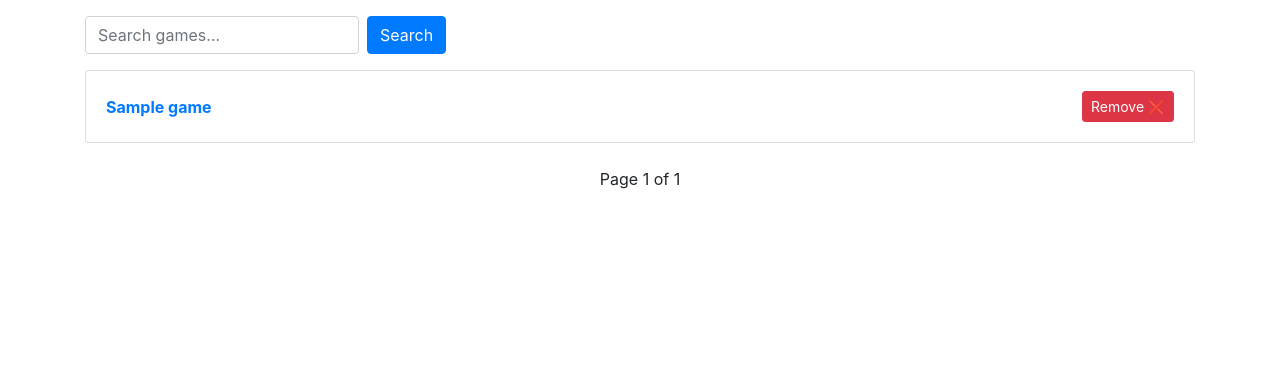
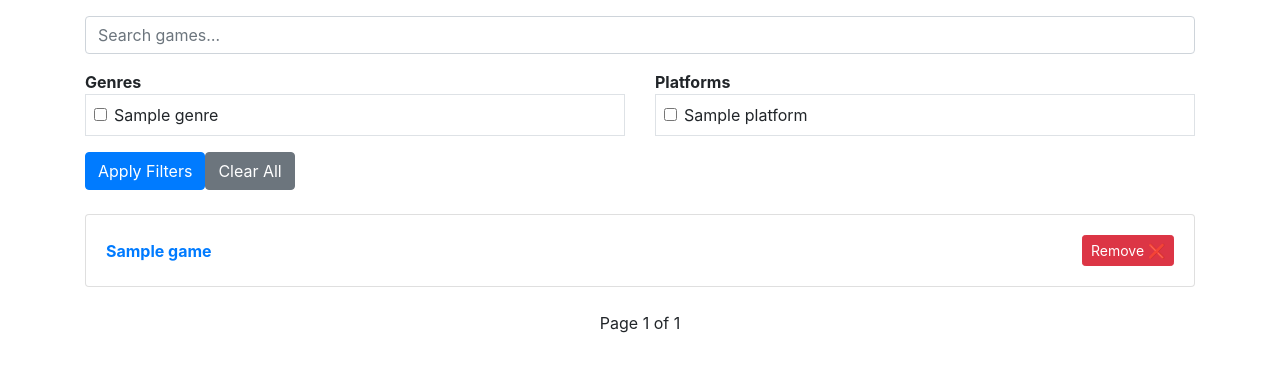
Before and after one commit to ArjunaBazaz/Speed_Recommends, a Django app: page /search/ in a window 1280 px wide. Shown: the part 56-428 px from the top of the page. Run offline with Django 5.2, Linux system fonts and the light colour scheme; a user stored in the database is signed in; tables that the repository leaves empty hold one stand-in row (values such as "Sample post"); parts of the project's set-up code (start-up, migrations or seed data) failed here and were passed over.

Commit message:
added advanced search options

```diff
--- a/core/search/search.py
+++ b/core/search/search.py
@@ -3,23 +3,27 @@ from core.models.games import Game
 from django.core.paginator import Paginator
 from django.db.models import Q
 
-def search_games_either(query: str, page_number: str):
-    return search_games_keyword(query, page_number)
+def search_games_either(query: str, page_number: str, selected_genre: str, selected_platform: str):
+    return search_games_keyword(query, page_number, selected_genre, selected_platform)
 
-def search_games_keyword(query: str, page_number: str):
-    qs = (
-        Game.objects
-        .only("id", "title")
-        .filter(
+def search_games_keyword(query: str, page_number: str, selected_genre: str, selected_platform: str):
+
+    qs = Game.objects.only("id", "title")
+
+    if query:
+        qs = qs.filter(
             Q(title__icontains=query) |
             Q(genres__name__icontains=query) |
-            Q(platforms__name__icontains=query) |
-            Q(developers__name__icontains=query)
+            Q(platforms__name__icontains=query)
         )
-        .distinct()
-        .prefetch_related("genres", "platforms", "developers")
-        .order_by("title")
-    )
+
+    if selected_genre:
+        qs = qs.filter(genres__id=selected_genre)
+
+    if selected_platform:
+        qs = qs.filter(platforms__id=selected_platform)
+
+    qs = qs.distinct().order_by("title")
 
     paginator = Paginator(qs, 100)
     return paginator.get_page(page_number)
--- a/core/views.py
+++ b/core/views.py
@@ -10,6 +10,10 @@ from core.recommend.likes import toggle_preference
 from core.recommend.utils import recommend_next
 from core.saved.services import save_game_for_user, remove_game_for_user
 from core.search.search import search_games_either
+from core.models.game_info import Genre, Platform
+from django.core.paginator import Paginator
+from django.db.models import Q
+from urllib.parse import urlencode
 
 def home(request):
     if request.user.is_authenticated:
@@ -51,24 +55,57 @@ def search_games(request):
     query = request.GET.get("q", "")
     page_number = request.GET.get("page", 1)
 
-    page_obj = search_games_either(query, page_number)
+    selected_genres = request.GET.getlist("genres")
+    selected_platforms = request.GET.getlist("platforms")
 
-    saved_ids = set()
-    if request.user.is_authenticated:
-        saved_ids = set(
-            SavedGame.objects
-            .filter(user=request.user)
-            .values_list("game_id", flat=True)
+    qs = Game.objects.only("id", "title")
+
+    if query:
+        qs = qs.filter(
+            Q(title__icontains=query) |
+            Q(genres__name__icontains=query) |
+            Q(platforms__name__icontains=query)
         )
+
+    if selected_genres:
+        qs = qs.filter(genres__id__in=selected_genres)
+
+    if selected_platforms:
+        qs = qs.filter(platforms__id__in=selected_platforms)
+
+    qs = qs.distinct().order_by("title")
+
+    paginator = Paginator(qs, 100)
+    page_obj = paginator.get_page(page_number)
+
+    saved_ids = set(
+        SavedGame.objects
+        .filter(user=request.user)
+        .values_list("game_id", flat=True)
+    )
+
+    all_genres = Genre.objects.order_by("name")
+    all_platforms = Platform.objects.order_by("name")
+
+    preserved = request.GET.copy()
+    if "page" in preserved:
+        preserved.pop("page")
+
+    preserved_query = preserved.urlencode()
 
     return render(
         request,
         "search.html",
         {
             "query": query,
+            "games": page_obj.object_list,
             "page_obj": page_obj,
-            "games": page_obj.object_list,
             "saved_ids": saved_ids,
+            "genres": all_genres,
+            "platforms": all_platforms,
+            "selected_genres": selected_genres,
+            "selected_platforms": selected_platforms,
+            "preserved_query": preserved_query,
         }
     )
 
--- a/templates/search.html
+++ b/templates/search.html
@@ -3,19 +3,76 @@
 
 {% block content %}
 
+<!-- ✅ Hidden CSRF token for AJAX -->
 <form id="csrf-form" style="display:none;">
   {% csrf_token %}
 </form>
 
-<form class="form-inline mb-3" method="get">
-  <input type="text"
-         name="q"
-         value="{{ query }}"
-         class="form-control mr-2"
-         placeholder="Search games…">
-  <button class="btn btn-primary">Search</button>
+<!-- ✅ ADVANCED SEARCH FORM -->
+<form method="get" class="mb-4">
+
+  <!-- ✅ SEARCH BAR -->
+  <div class="mb-3">
+    <input type="text"
+           name="q"
+           value="{{ query }}"
+           class="form-control"
+           placeholder="Search games…">
+  </div>
+
+  <div class="row">
+
+    <!-- ✅ GENRE FILTERS (MULTI SELECT) -->
+    <div class="col-md-6">
+      <strong>Genres</strong>
+      <div class="border p-2" style="max-height: 200px; overflow-y: auto;">
+        {% for g in genres %}
+          <div class="form-check">
+            <input class="form-check-input"
+                   type="checkbox"
+                   name="genres"
+                   value="{{ g.id }}"
+                   id="genre_{{ g.id }}"
+                   {% if g.id|stringformat:"s" in selected_genres %}checked{% endif %}>
+            <label class="form-check-label" for="genre_{{ g.id }}">
+              {{ g.name }}
+            </label>
+          </div>
+        {% endfor %}
+      </div>
+    </div>
+
+    <!-- ✅ PLATFORM FILTERS (MULTI SELECT) -->
+    <div class="col-md-6">
+      <strong>Platforms</strong>
+      <div class="border p-2" style="max-height: 200px; overflow-y: auto;">
+        {% for p in platforms %}
+          <div class="form-check">
+            <input class="form-check-input"
+                   type="checkbox"
+                   name="platforms"
+                   value="{{ p.id }}"
+                   id="platform_{{ p.id }}"
+                   {% if p.id|stringformat:"s" in selected_platforms %}checked{% endif %}>
+            <label class="form-check-label" for="platform_{{ p.id }}">
+              {{ p.name }}
+            </label>
+          </div>
+        {% endfor %}
+      </div>
+    </div>
+
+  </div>
+
+  <!-- ✅ SUBMIT + CLEAR -->
+  <div class="mt-3 d-flex gap-2">
+    <button class="btn btn-primary">Apply Filters</button>
+    <a href="{% url 'core:search_games' %}" class="btn btn-secondary">Clear All</a>
+  </div>
+
 </form>
 
+<!-- ✅ SEARCH RESULTS -->
 {% for game in games %}
   <div class="card mb-2">
     <div class="card-body d-flex justify-content-between align-items-center">
@@ -26,6 +83,7 @@
         </a>
       </div>
 
+      <!-- ✅ AJAX SAVE / REMOVE BUTTON -->
       <button
         class="btn btn-sm {% if game.id in saved_ids %}btn-danger{% else %}btn-success{% endif %}"
         data-game-id="{{ game.id }}"
@@ -47,11 +105,12 @@
   <p>No games match your query.</p>
 {% endfor %}
 
+<!-- ✅ PAGINATION (FILTER-SAFE) -->
 <div class="d-flex justify-content-between mt-4">
 
   {% if page_obj.has_previous %}
     <a class="btn btn-outline-primary"
-       href="?q={{ query }}&page={{ page_obj.previous_page_number }}">
+       href="?{{ preserved_query }}&page={{ page_obj.previous_page_number }}">
        ← Previous
     </a>
   {% else %}
@@ -64,7 +123,7 @@
 
   {% if page_obj.has_next %}
     <a class="btn btn-outline-primary"
-       href="?q={{ query }}&page={{ page_obj.next_page_number }}">
+       href="?{{ preserved_query }}&page={{ page_obj.next_page_number }}">
        Next →
     </a>
   {% else %}
@@ -73,6 +132,7 @@
 
 </div>
 
+<!-- ✅ AJAX SCRIPT -->
 <script>
 function getCSRFToken() {
   const input = document.querySelector('[name=csrfmiddlewaretoken]');
```
